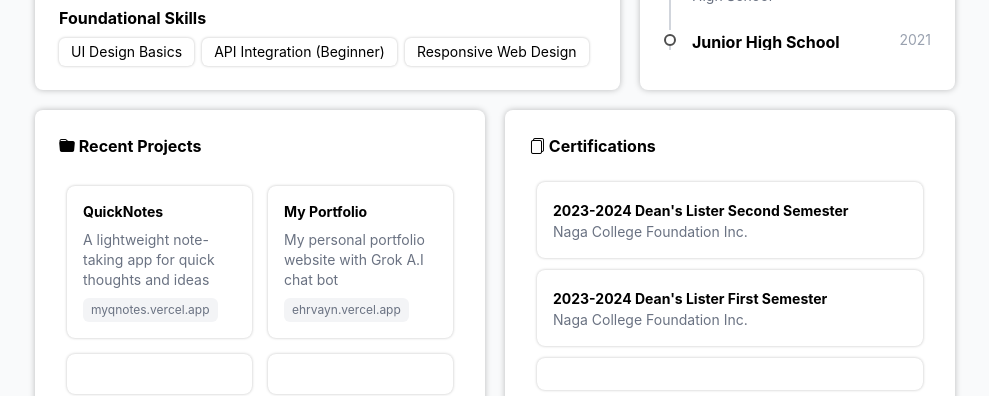
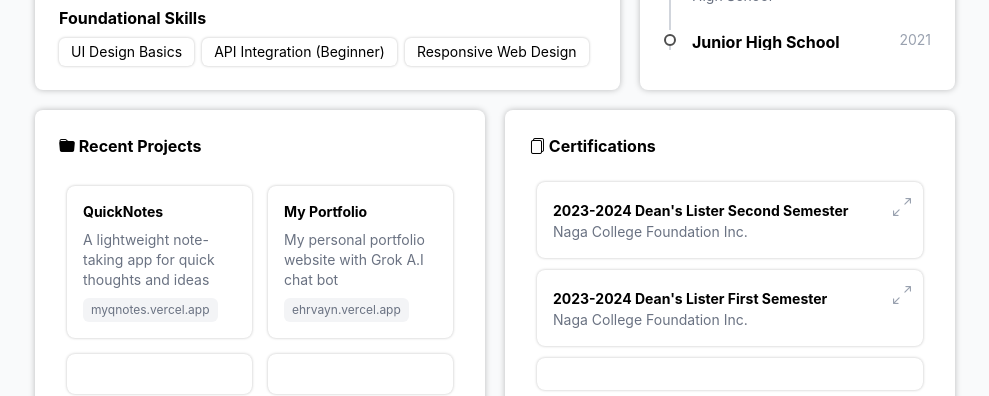
Before and after one commit to ehrvayn/Portfolio, a React (Vite) app: page / in a window 1280 px wide. Shown: the part 914-1310 px from the top of the page, without its empty margins (145-1134 px from the left). Built offline with nearby package versions, Linux system fonts and the light colour scheme; no server answers; what groq-sdk would draw is missing.

Commit message:
certifications.jsx

```diff
--- a/src/components/Dividers/Container1.jsx
+++ b/src/components/Dividers/Container1.jsx
@@ -13,7 +13,7 @@ function Container1() {
         />
         <div className="flex flex-col gap-1 text-center md:text-left">
           <strong className="text-lg sm:text-xl md:text-1xl lg:text-2xl flex gap-1 items-center justify-center md:justify-start">
-            Ehrvayn Rayven P. Olivera{" "}
+            Ehrvayn Rayven P. Olivera
             <i className="bi bi-patch-check-fill lg:text-sm text-[10px] text-blue-500 translate-y-[1px] lg:translate-y-[2px]"></i>
           </strong>
           <span
--- a/src/components/containers/Certifications.jsx
+++ b/src/components/containers/Certifications.jsx
@@ -35,7 +35,7 @@ function Certifications() {
           <div
             onClick={() => setSelectedImg(cert.img)}
             key={index}
-            className={`${darkMode ? "bg-[#3e3e3e]" : "border-gray-200 shadow-[0_0_3px_rgba(0,0,0,0.25)]"} cursor-pointer rounded-lg p-4 relative`}
+            className={`${darkMode ? "bg-[#3e3e3e]" : "border-gray-200 shadow-[0_0_3px_rgba(0,0,0,0.25)]"} cursor-pointer rounded-lg p-4 pr-10 relative`}
           >
             <strong className="text-sm">{cert.name}</strong>
             <p
@@ -43,11 +43,13 @@ function Certifications() {
             >
               {cert.issuer}
             </p>
+
             {cert.img && (
               <button
                 title="View Certificate"
-                className="absolute top-3 right-3 text-gray-400 cursor-pointer text-lg"
+                className="absolute top-3 right-3 pl-10 text-gray-400 cursor-pointer text-lg"
               >
+                <i className="bi bi-arrows-angle-expand"></i>
               </button>
             )}
           </div>
```
